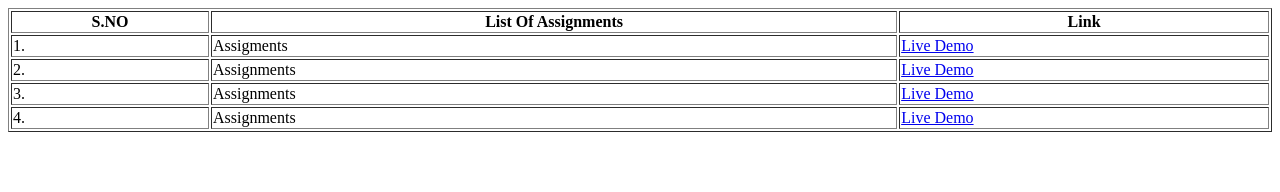
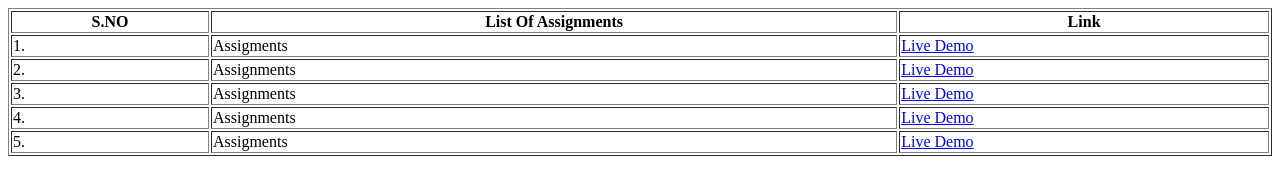
Before and after one commit to imriya07/CSS-Assignment-s-, a plain HTML site: page index.html in a window 1280 px wide. Drawn offline with Linux system fonts and the light colour scheme.

Commit message:
update index

```diff
--- a/index.html
+++ b/index.html
@@ -33,5 +33,10 @@
             <td>Assignments</td>
             <td><a href="Assignment%204/index.html">Live Demo</a></td>
         </tr>
+        <tr>
+            <td>5.</td>
+            <td>Assigments</td>
+            <td><a href="Assignment%205/index.html">Live Demo</a></td>
+        </tr>
 </body>
 </html>
```
